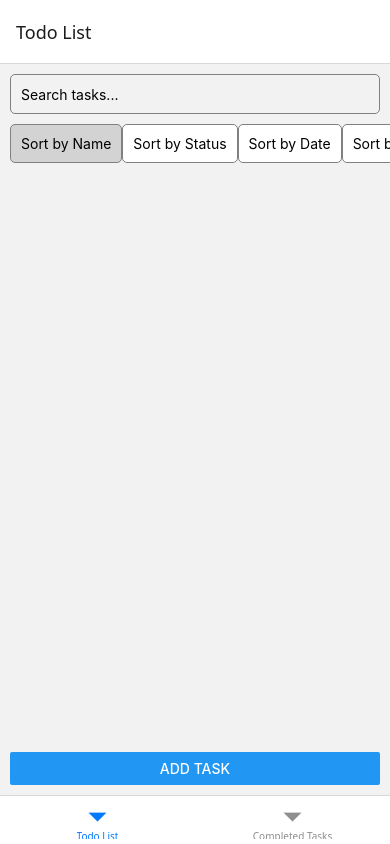
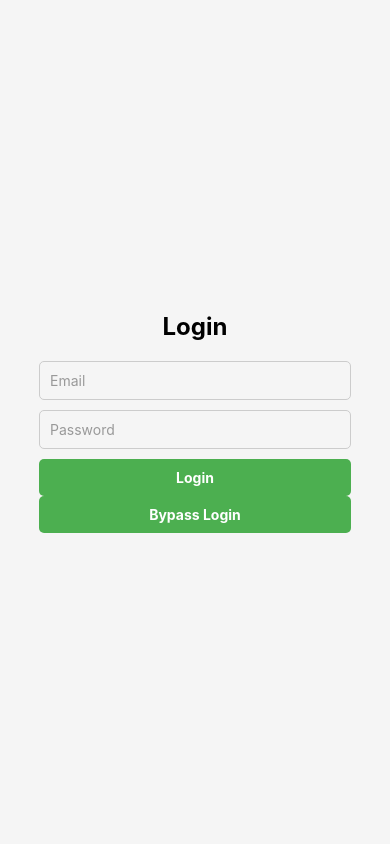
Before and after one commit to MatheusESMelo/TodoApp, a React Native app: screen /Login in a window 390 px wide. Built offline with nearby package versions, Linux system fonts and the light colour scheme.

Commit message:
Creating login screen, adding mocked login and adding/creating login logic with new navigation system.

```diff
--- a/App.tsx
+++ b/App.tsx
@@ -1,8 +1,16 @@
 import React from "react";
+import { NavigationContainer } from "@react-navigation/native";
+import { AuthProvider } from "./src/context/AuthContext";
 import AppNavigator from "./src/navigation/AppNavigator";
 
 const App = () => {
-  return <AppNavigator />;
+  return (
+    <NavigationContainer>
+      <AuthProvider>
+        <AppNavigator />
+      </AuthProvider>
+    </NavigationContainer>
+  );
 };
 
 export default App;
--- /dev/null
+++ b/src/context/AuthContext.tsx
@@ -0,0 +1,44 @@
+import React, { createContext, useState, useContext, ReactNode } from "react";
+
+interface AuthContextData {
+  isAuthenticated: boolean;
+  login: (email: string, password: string) => boolean;
+  logout: () => void;
+}
+
+const AuthContext = createContext<AuthContextData | undefined>(undefined);
+
+const MOCK_USER = {
+  email: "admin@adm.com",
+  password: "adm123",
+};
+
+export const AuthProvider: React.FC<{ children: ReactNode }> = ({
+  children,
+}) => {
+  const [isAuthenticated, setIsAuthenticated] = useState(false);
+
+  const login = (email: string, password: string) => {
+    if (email === MOCK_USER.email && password === MOCK_USER.password) {
+      setIsAuthenticated(true);
+      return true;
+    }
+    return false;
+  };
+
+  const logout = () => setIsAuthenticated(false);
+
+  return (
+    <AuthContext.Provider value={{ isAuthenticated, login, logout }}>
+      {children}
+    </AuthContext.Provider>
+  );
+};
+
+export const useAuth = () => {
+  const context = useContext(AuthContext);
+  if (!context) {
+    throw new Error("useAuth must be used within an AuthProvider");
+  }
+  return context;
+};
--- a/src/navigation/AppNavigator.tsx
+++ b/src/navigation/AppNavigator.tsx
@@ -1,21 +1,33 @@
 import React from "react";
+import { createStackNavigator } from "@react-navigation/stack";
 import { createBottomTabNavigator } from "@react-navigation/bottom-tabs";
-import { NavigationContainer } from "@react-navigation/native";
-
+import LoginScreen from "../screens/LoginScreen";
 import TodoListScreen from "../screens/TodoListScreen";
 import CompletedTasksScreen from "../screens/CompletedTasksScreen";
 
+const Stack = createStackNavigator();
 const Tab = createBottomTabNavigator();
 
-const AppNavigator: React.FC = () => {
-  return (
-    <NavigationContainer>
-      <Tab.Navigator>
-        <Tab.Screen name="Todo List" component={TodoListScreen} />
-        <Tab.Screen name="Completed Tasks" component={CompletedTasksScreen} />
-      </Tab.Navigator>
-    </NavigationContainer>
-  );
-};
+const TabNavigator = () => (
+  <Tab.Navigator>
+    <Tab.Screen
+      name="Todo List"
+      component={TodoListScreen}
+      options={{ headerShown: false }}
+    />
+    <Tab.Screen
+      name="Completed Tasks"
+      component={CompletedTasksScreen}
+      options={{ headerShown: false }}
+    />
+  </Tab.Navigator>
+);
+
+const AppNavigator = () => (
+  <Stack.Navigator screenOptions={{ headerShown: false }}>
+    <Stack.Screen name="Login" component={LoginScreen} />
+    <Stack.Screen name="Main" component={TabNavigator} />
+  </Stack.Navigator>
+);
 
 export default AppNavigator;
--- /dev/null
+++ b/src/screens/LoginScreen.tsx
@@ -0,0 +1,94 @@
+import React, { useState } from "react";
+import {
+  View,
+  Text,
+  TextInput,
+  TouchableOpacity,
+  StyleSheet,
+  Alert,
+} from "react-native";
+import { useAuth } from "../context/AuthContext";
+
+const LoginScreen = ({ navigation }: any) => {
+  const { login } = useAuth();
+  const [email, setEmail] = useState("");
+  const [password, setPassword] = useState("");
+
+  const handleLogin = () => {
+    if (login(email, password)) {
+      Alert.alert("Success", "Login successful!");
+      navigation.replace("Main");
+    } else {
+      Alert.alert("Error", "Invalid email or password.");
+    }
+  };
+
+  const handleBypassLogin = () => {
+    login("admin@adm.com", "adm123");
+    Alert.alert("Success", "Login successful!");
+    navigation.replace("Main");
+  };
+
+  return (
+    <View style={styles.container}>
+      <Text style={styles.title}>Login</Text>
+      <TextInput
+        style={styles.input}
+        placeholder="Email"
+        placeholderTextColor="#999"
+        keyboardType="email-address"
+        value={email}
+        onChangeText={setEmail}
+      />
+      <TextInput
+        style={styles.input}
+        placeholder="Password"
+        placeholderTextColor="#999"
+        secureTextEntry
+        value={password}
+        onChangeText={setPassword}
+      />
+      <TouchableOpacity style={styles.button} onPress={handleLogin}>
+        <Text style={styles.buttonText}>Login</Text>
+      </TouchableOpacity>
+      <TouchableOpacity style={styles.button} onPress={handleBypassLogin}>
+        <Text style={styles.buttonText}>Bypass Login</Text>
+      </TouchableOpacity>
+    </View>
+  );
+};
+
+const styles = StyleSheet.create({
+  container: {
+    flex: 1,
+    justifyContent: "center",
+    alignItems: "center",
+    backgroundColor: "#f5f5f5",
+  },
+  title: {
+    fontSize: 24,
+    fontWeight: "bold",
+    marginBottom: 20,
+  },
+  input: {
+    width: "80%",
+    borderColor: "#ccc",
+    borderWidth: 1,
+    borderRadius: 5,
+    padding: 10,
+    marginBottom: 10,
+  },
+  button: {
+    backgroundColor: "#4CAF50",
+    padding: 10,
+    borderRadius: 5,
+    alignItems: "center",
+    width: "80%",
+  },
+  buttonText: {
+    color: "#fff",
+    fontWeight: "bold",
+  },
+});
+
+export default LoginScreen;
```
